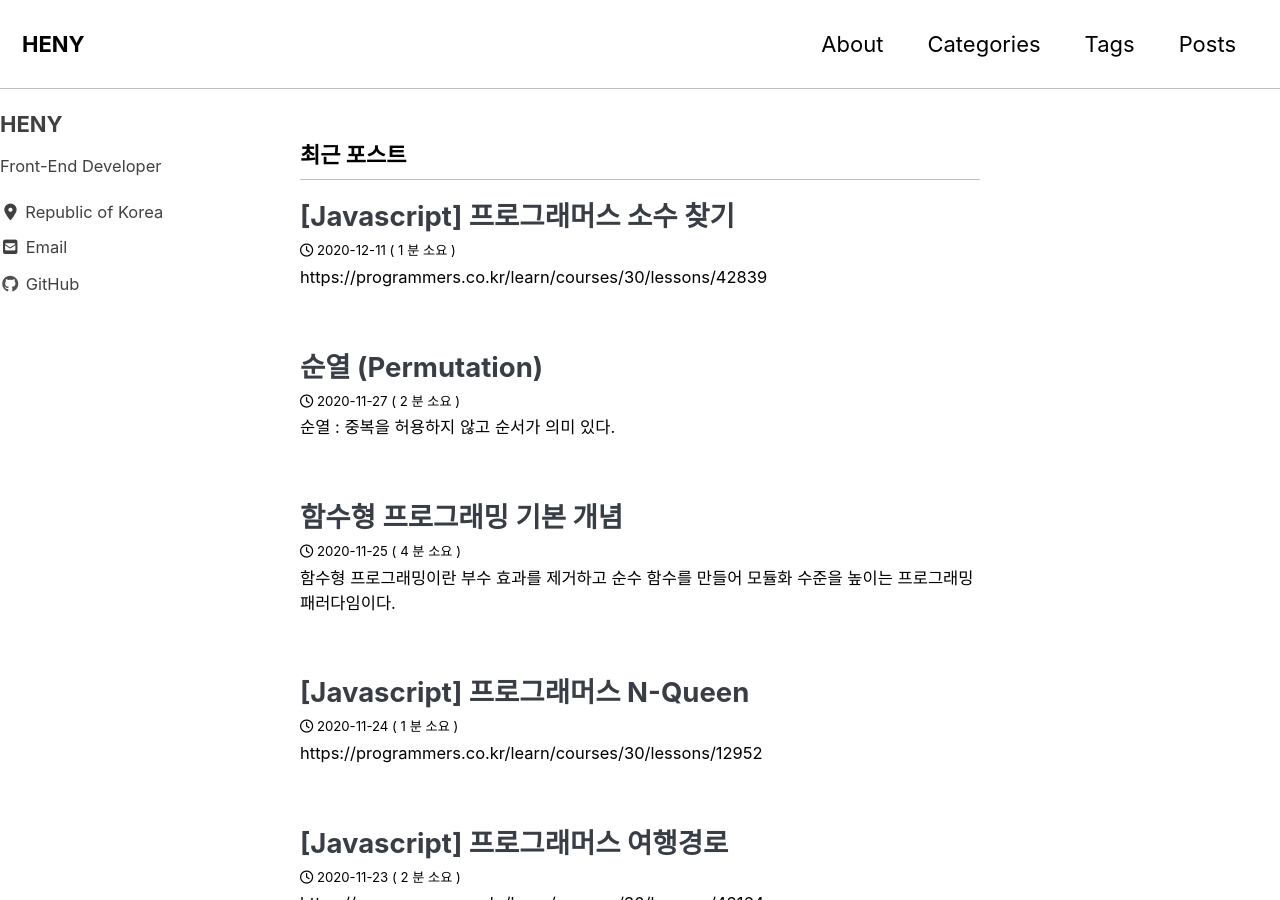
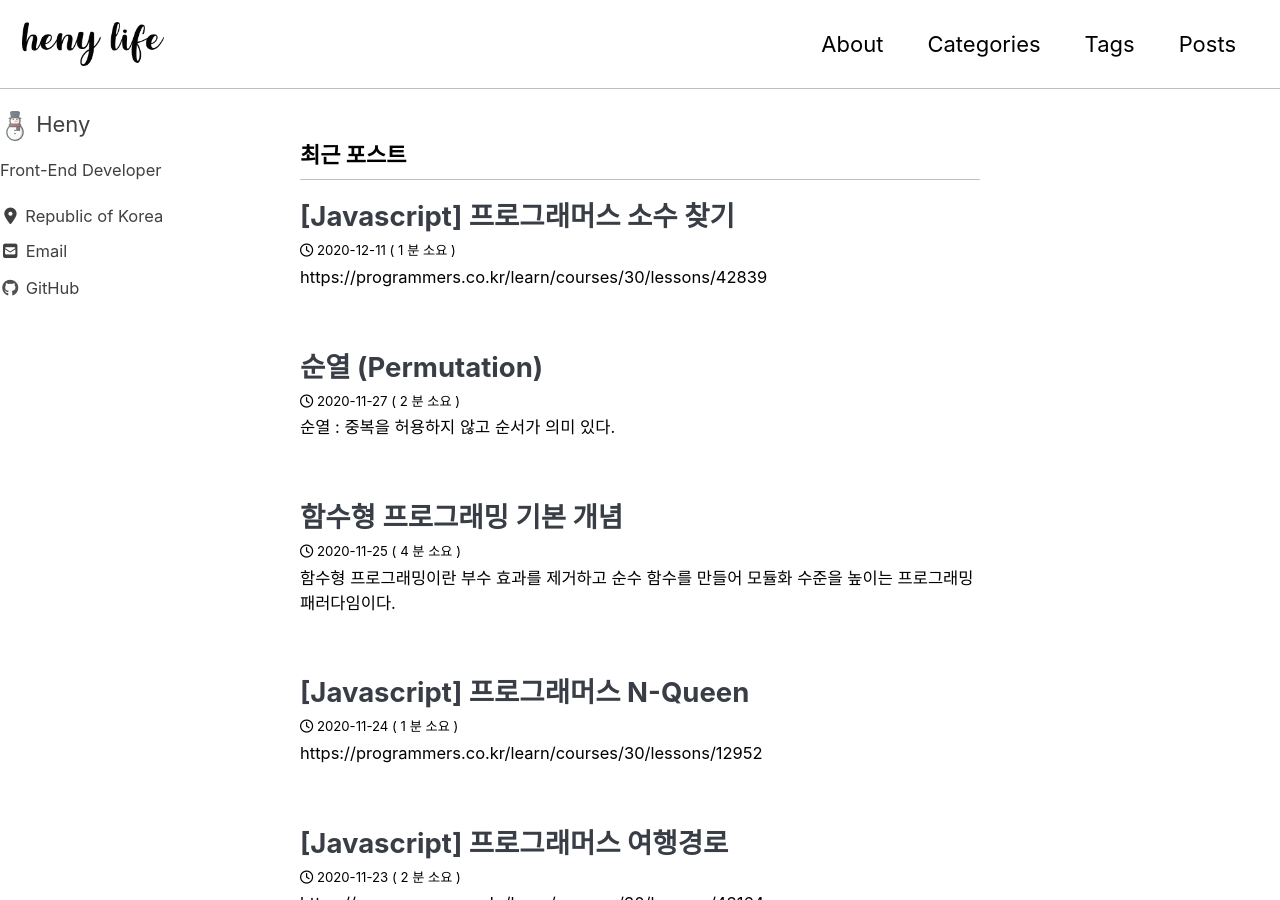
Before and after one commit to henylife/henylife.github.io, a Jekyll site: the page built from index.html, in a window 1280 px wide and 900 px high. Built offline with Jekyll 4.4.1, drawn with Linux system fonts in a browser that asks for light colours; cached includes are drawn as plain includes; nearby versions of some CDN libraries; the list of posts is cut into pages by our own code.

Commit message:
로고추가

```diff
--- a/_config.yml
+++ b/_config.yml
@@ -16,7 +16,7 @@ minimal_mistakes_skin    : "contrast" # "air", "aqua", "contrast", "dark", "dirt
 
 # Site Settings
 locale                   : "ko-KR"
-title                    : "Heny"
+title                    : "heny life"
 title_separator          : "-"
 subtitle                 : # site tagline that appears below site title in masthead
 name                     : "HENY"
@@ -25,8 +25,8 @@ url                      : "https://henylife.github.io/" # the base hostname & p
 baseurl                  : # the subpath of your site, e.g. "/blog"
 repository               : "henylife/henylife.github.com" # GitHub username/repo-name e.g. "mmistakes/minimal-mistakes"
 teaser                   : # path of fallback teaser image, e.g. "/assets/images/500x300.png"
-logo                     : # path of logo image to display in the masthead, e.g. "/assets/images/88x88.png"
-masthead_title           : "HENY" # overrides the website title displayed in the masthead, use " " for no title
+logo                     : "/assets/resource/self.png" # path of logo image to display in the masthead, e.g. "/assets/images/88x88.png"
+masthead_title           : " " # overrides the website title displayed in the masthead, use " " for no title
 # breadcrumbs            : true # true, false (default)
 words_per_minute         : 200
 comments:
--- a/_includes/author-profile.html
+++ b/_includes/author-profile.html
@@ -16,11 +16,13 @@
   {% endif %}
 
   <div class="author__content">
+    <img class="emoji" src="/assets/resource/snowman.svg">  Heny
+    <!--
     {% if author.home %}
       <a href="{{ author_link }}"><h3 class="author__name" itemprop="name">{{ author.name }}</h3></a>
     {% else %}
-      <h3 class="author__name" itemprop="name">{{ author.name }}</h3>
-    {% endif %}
+    <h3 class="author__name" itemprop="name"> {{ author.name }} </h3>
+    {% endif %}-->
     {% if author.bio %}
       <div class="author__bio" itemprop="description">
         {{ author.bio | markdownify }}
--- a/_sass/minimal-mistakes/_sidebar.scss
+++ b/_sass/minimal-mistakes/_sidebar.scss
@@ -65,8 +65,8 @@
     width: 100%;
 
     &.emoji {
-      width: 20px;
-      height: 20px;
+      width: 30px;
+      height: 30px;
     }
   }
 }
```
Also changed, not shown: assets/resource/santas_elf.png (added), assets/resource/self.png (added), assets/resource/snowman.svg (added), favicon.ico (added).
